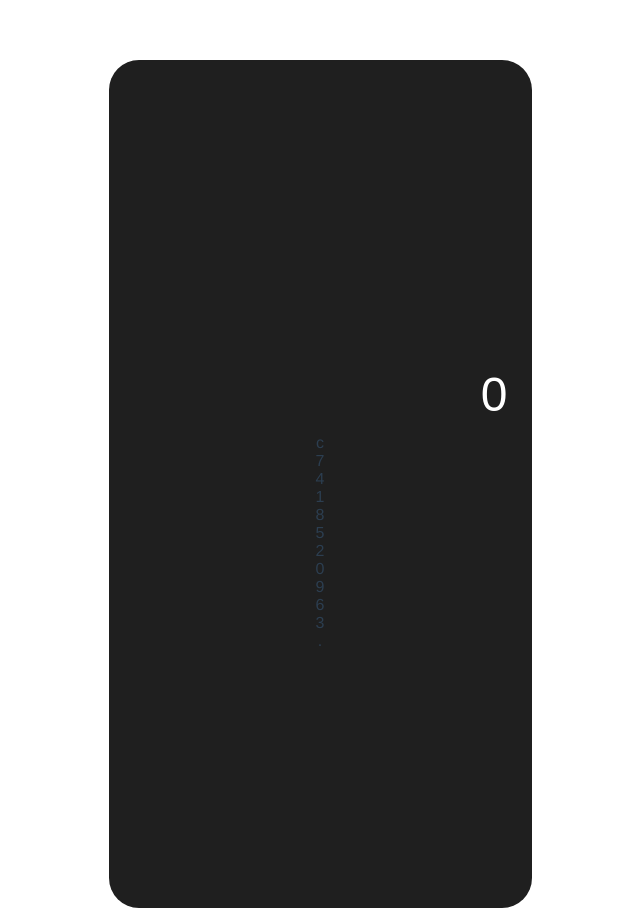
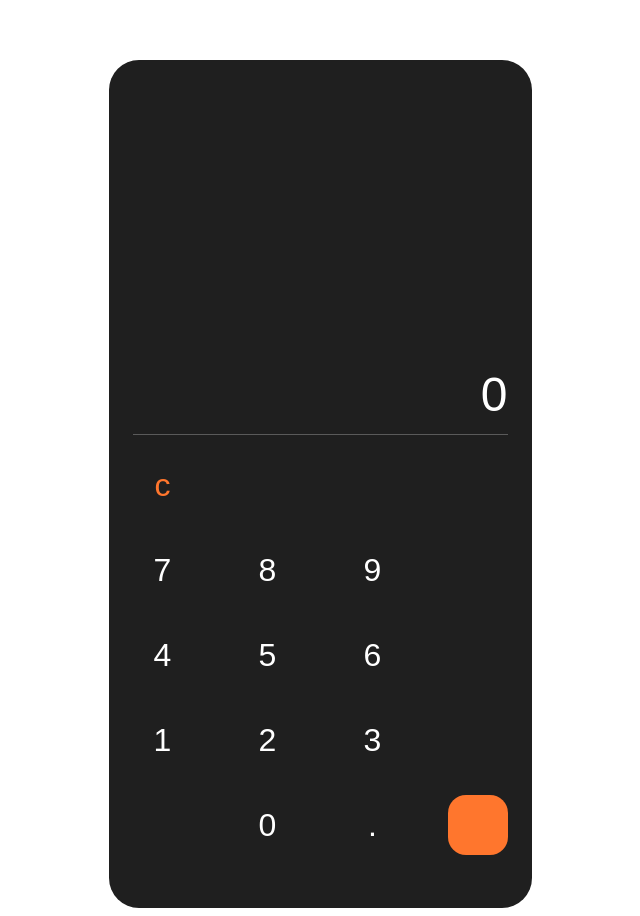
Before and after one commit to Vikraantnegi/VueCalculator, a Vue app in the folder calculator/: page / in a window 1280 px wide. Shown: the whole page, without its empty margins (320-960 px from the left). Built offline with nearby package versions, Linux system fonts and the light colour scheme.

Commit message:
Calculator CSS

```diff
--- a/calculator/src/components/Calculator.vue
+++ b/calculator/src/components/Calculator.vue
@@ -98,5 +98,45 @@ export default {
     color: #FFFFFF;
     margin-bottom: 12px;
   }
-
+  .buttonsArea{
+    padding-top: 20px;
+    border-top: 1px solid #5A5A5A;
+    height: 400px;
+    display: flex;
+    flex-direction: row;
+    justify-content: space-between;
+  }
+  .buttonColumn{
+    display: flex;
+    flex-direction: column;
+    justify-content: space-between;
+  }
+  .buttonCalc{
+    font-family: 'Poppins', sans-serif;
+    font-weight: normal;
+    font-size: 32px;
+    height: 60px;
+    width: 60px;
+    display: flex;
+    align-items: center;
+    justify-content: center;
+    color: #FFFFFF;
+    cursor: pointer;
+  }
+  .equalButton{
+    background: #FF762D;
+    border-radius: 18px;
+  }
+  .clearButton, .backButton{
+    color: #FF762D;
+  }
+  .backButton, .operation{
+    font-size: 24px;
+  }
+  .calc{
+    font-size: 40px;
+  }
+  .dots{
+    font-size: 20px;
+  }
 </style>
```
